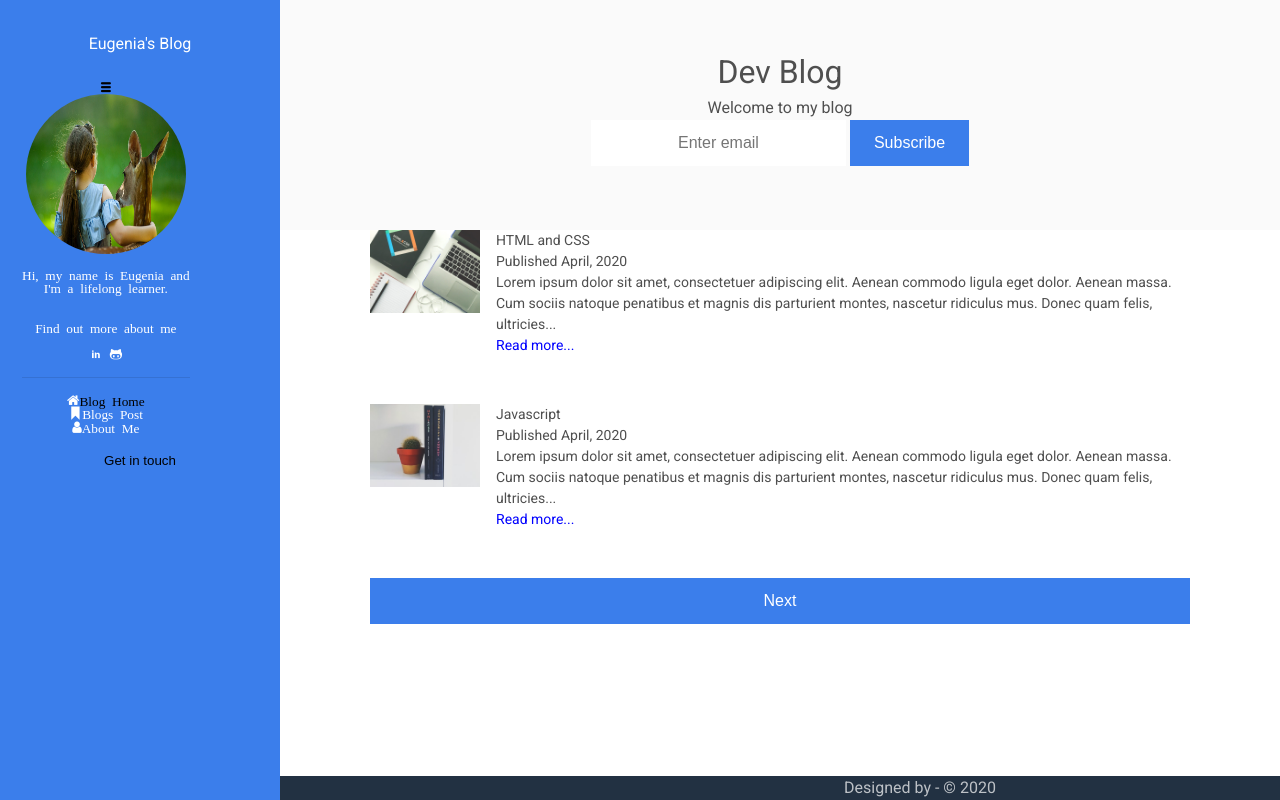
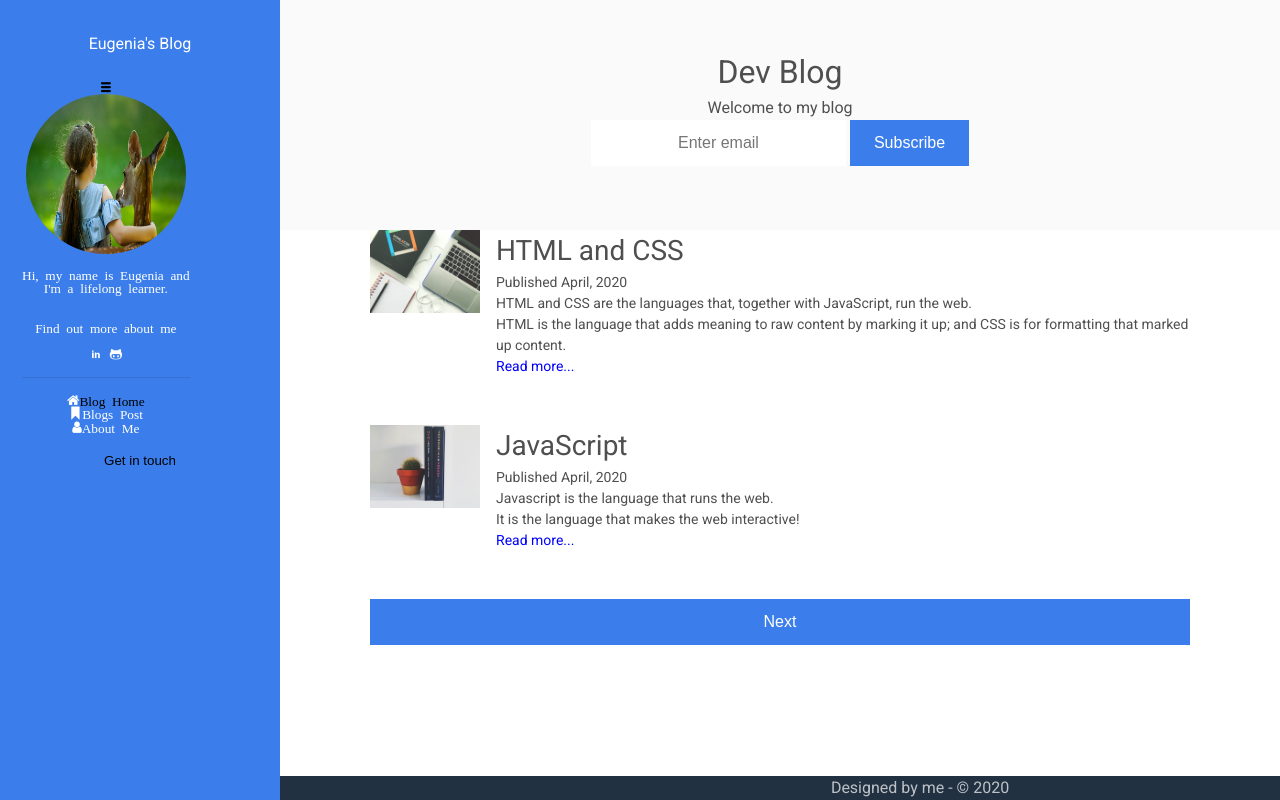
Before and after one commit to ep-eugenia/dev-blog, a plain HTML site: page index.html in a window 1280 px wide. Drawn offline with Linux system fonts and the light colour scheme; files whose address does not match are found by name.

Commit message:
version3-corrections

```diff
--- a/index.html
+++ b/index.html
@@ -13,6 +13,7 @@
 
   <body id="container">
 
+    <!-- Sidebar - left part -->
     <aside class="sidebar-left">
 
       <header class="profile center">
@@ -45,6 +46,7 @@
     <p><button class"contact-button">Get in touch</button></p>
     </aside>
 
+    <!-- Blogs - right part -->
     <div class="content-right">
 
       <header class="header center">
@@ -66,15 +68,15 @@
           </figure>
 
           <div class="blog-text">
-            <h2>HTML and CSS</h2>
+            <h1>HTML and CSS</h1>
 
             <small class="courier">
               <span>Published April, 2020</span>
             </small>
 
-            <p>Lorem ipsum dolor sit amet, consectetuer adipiscing elit. Aenean commodo ligula eget dolor. Aenean massa. Cum sociis natoque penatibus et magnis dis parturient montes, nascetur ridiculus mus. Donec quam felis, ultricies...
-            </p>
-            <p class="m0"><a href="posts/Post 01:Intro HTML-CSS.html">Read more...</a></p>
+            <p>HTML and CSS are the languages that, together with JavaScript, run the web.</p>
+            <p>HTML is the language that adds meaning to raw content by marking it up; and CSS is for formatting that marked up content.</p>
+            <p class="m0"><a href="posts/Post-01:Intro HTML-CSS.html">Read more...</a></p>
           </div>
 
         </section>
@@ -87,15 +89,15 @@
           </figure>
 
           <div class="blog-text">
-            <h2>Javascript</h2>
+            <h1>JavaScript</h1>
 
             <small class="courier">
               <span>Published April, 2020</span>
             </small>
 
-            <p>Lorem ipsum dolor sit amet, consectetuer adipiscing elit. Aenean commodo ligula eget dolor. Aenean massa. Cum sociis natoque penatibus et magnis dis parturient montes, nascetur ridiculus mus. Donec quam felis, ultricies...
-            </p>
-            <p class="m0"><a href="posts/Post 02:Intro JavaScript.html">Read more...</a></p>
+            <p>Javascript is the language that runs the web.</p>
+            <p>It is the language that makes the web interactive!</p>
+            <p class="m0"><a href="posts/Post-02:Intro JavaScript.html">Read more...</a></p>
           </div>
 
         </section>
@@ -105,7 +107,7 @@
       </main>
 
       <footer class="footer center">
-        <p>Designed by - &copy; 2020</p>
+        <p>Designed by me - &copy; 2020</p>
       </footer>
 
     </div>
```
